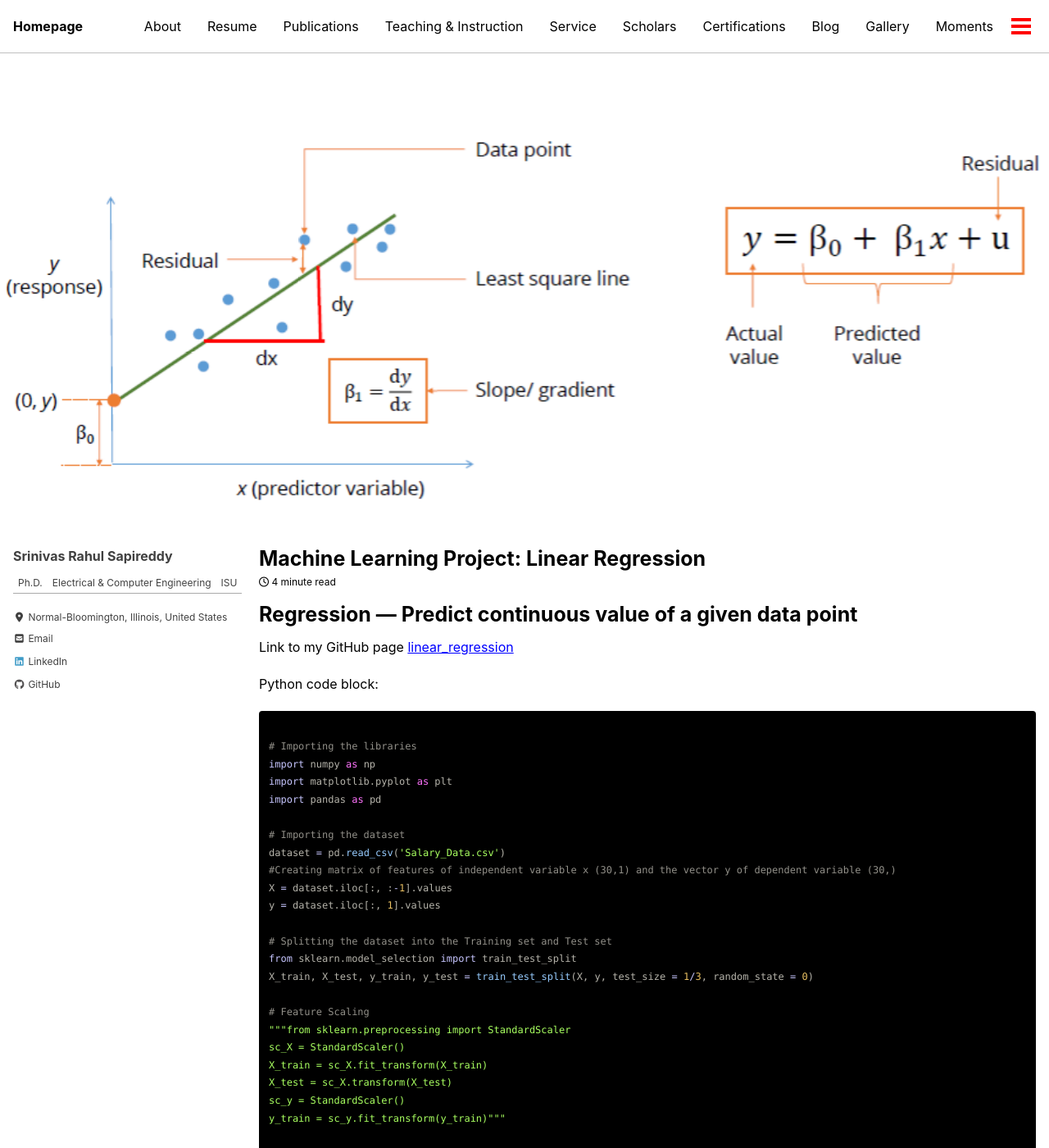
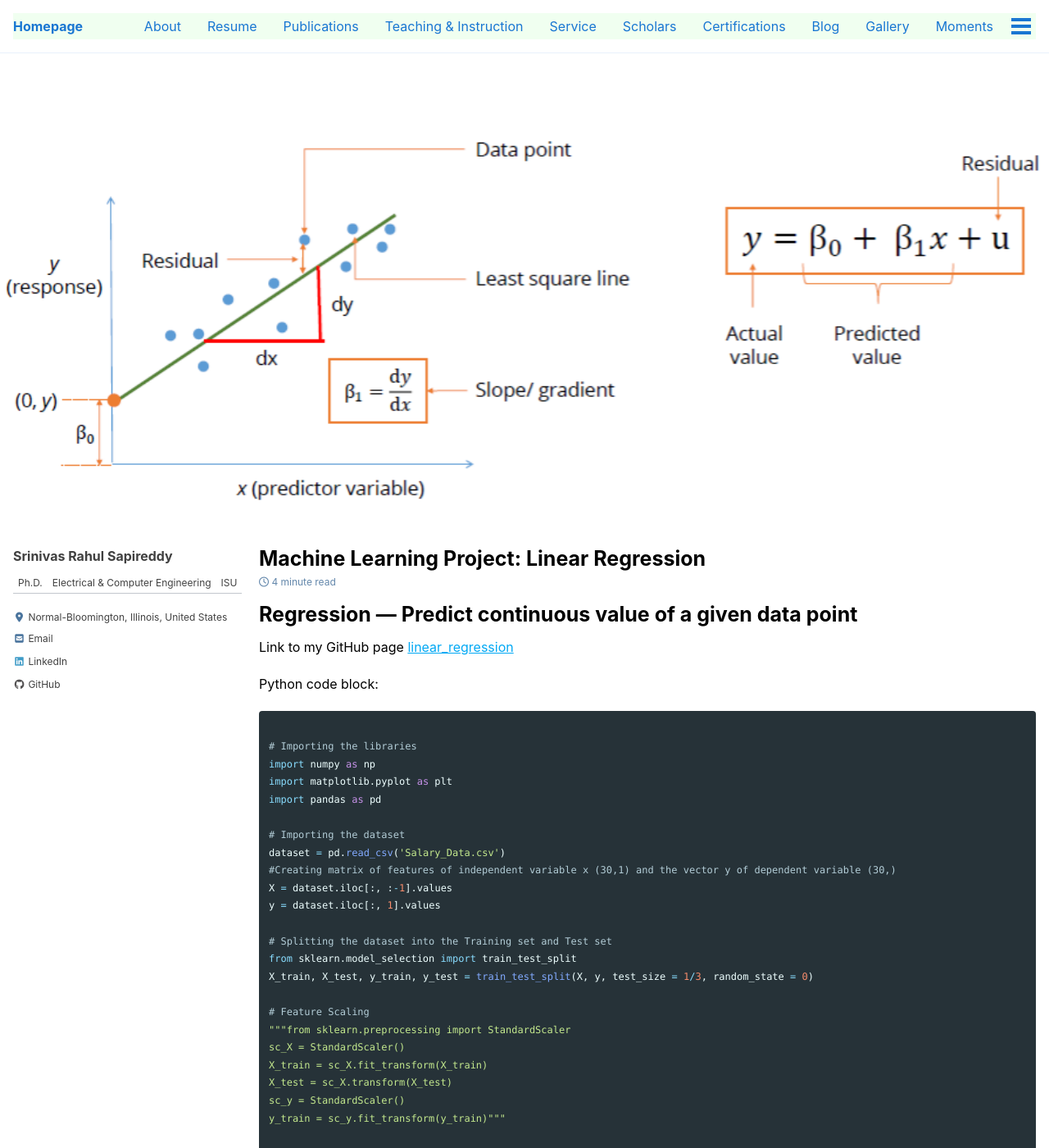
Before and after one commit to srsapireddy/srsapireddy.github.io, a Jekyll site: the page built from _posts/2020-02-08-linear-regression.md, in a window 1280 px wide and 1400 px high. Shown: the whole window at 82% size. Built offline with Jekyll 4.4.1, drawn with Linux system fonts in a browser that asks for light colours; cached includes are drawn as plain includes; nearby versions of some CDN libraries.

Commit message:
Update _config.yml

```diff
--- a/_config.yml
+++ b/_config.yml
@@ -12,7 +12,7 @@
 
 # theme                  : "minimal-mistakes-jekyll"
 # remote_theme           : "mmistakes/minimal-mistakes"
-minimal_mistakes_skin    : "contrast" # "air", "aqua", "contrast", "dark", "dirt", "neon", "mint", "plum", "sunrise", "contrast"
+minimal_mistakes_skin    : "aqua" # "air", "aqua", "contrast", "dark", "dirt", "neon", "mint", "plum", "sunrise", "contrast"
 
 # SEO metadata
 title: "Srinivas Rahul Sapireddy"
```
